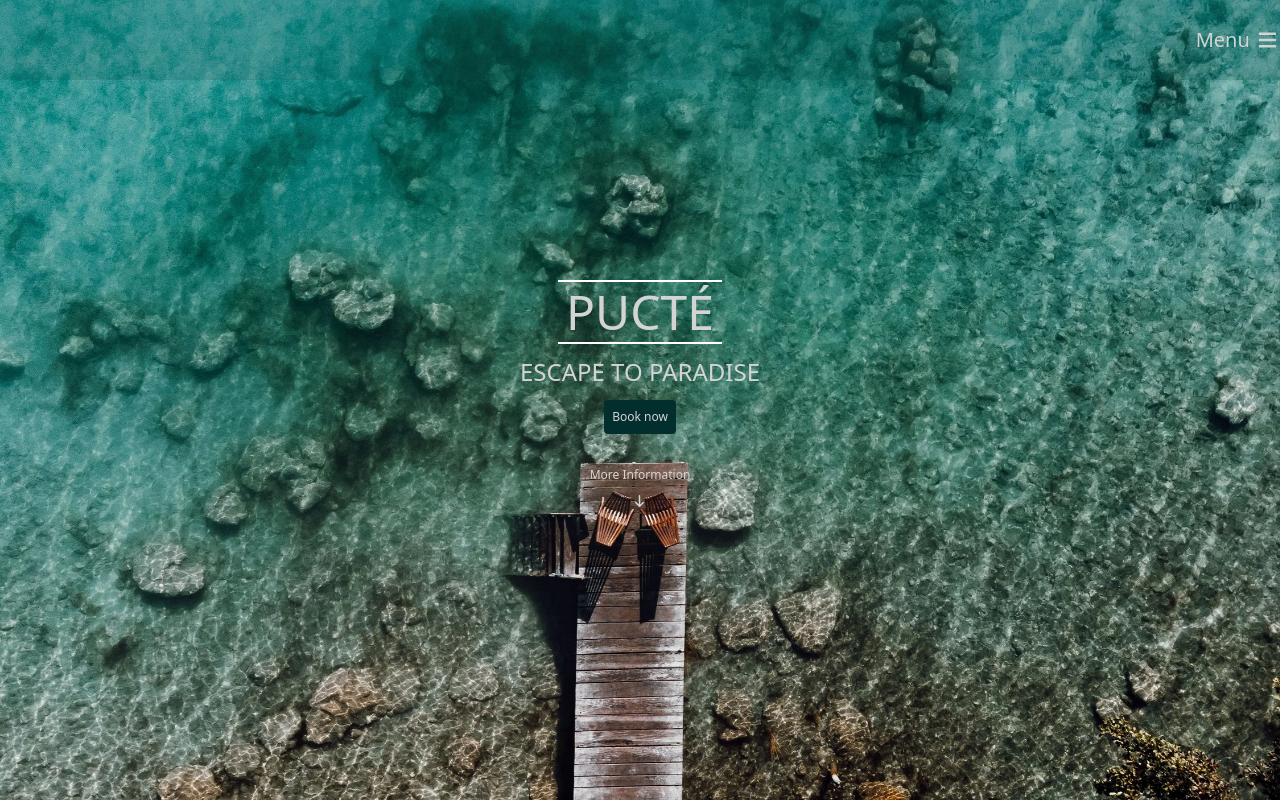
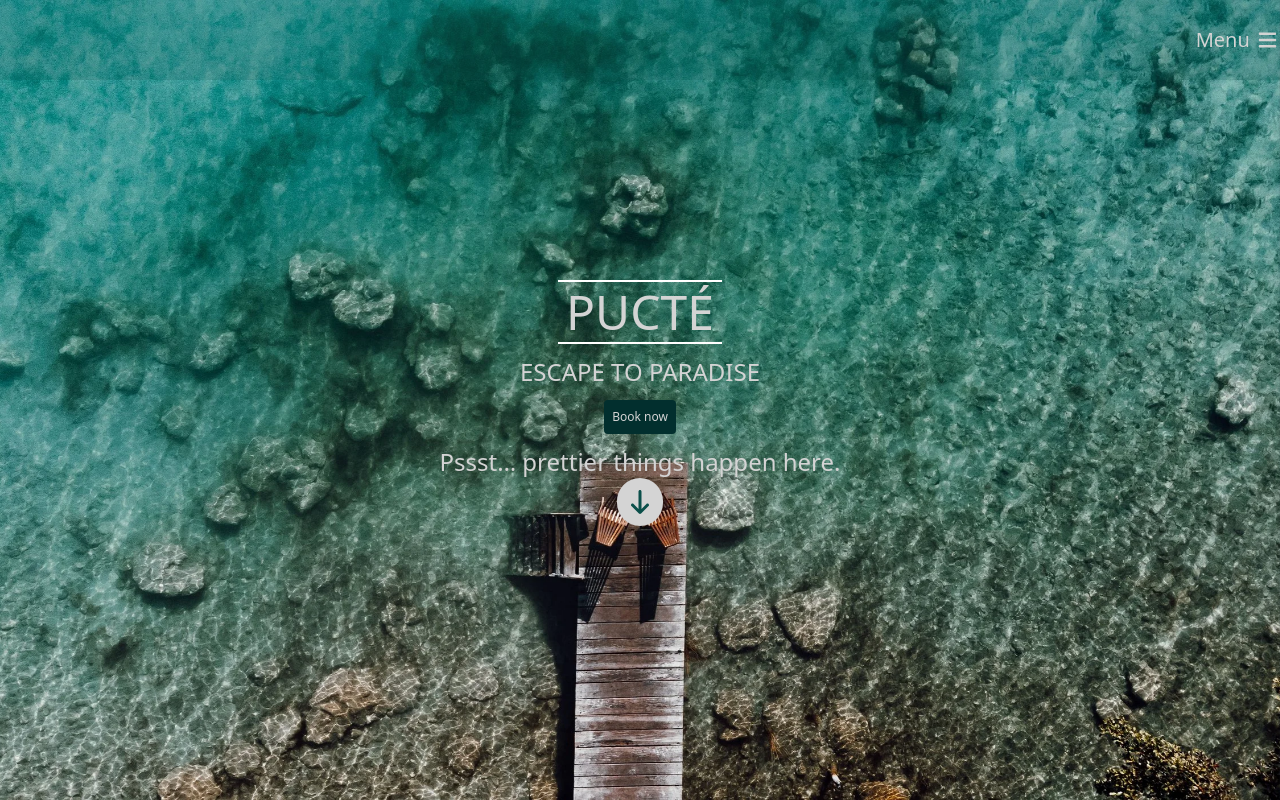
Before and after one commit to Panchita1989/pucte, a React (Vite) app: page / in a window 1280 px wide. Built offline with nearby package versions, Linux system fonts and the light colour scheme.

Commit message:
changed banner

```diff
--- a/src/components/scrollToButton.jsx
+++ b/src/components/scrollToButton.jsx
@@ -9,11 +9,11 @@ export default function ScrollToButton({handleShowMore}){
 
 
     return(
-        <section className='info text-neutral-300 text-center m-5'>
-            <p>More Information</p>
+        <section className='info text-neutral-300 text-2xl text-center '>
+            <p>Pssst… prettier things happen here.</p>
             <Button
                 content={<FontAwesomeIcon icon={faArrowDown} /> }
-                className='p-2 rounded-full hover:bg-neutral-300 hover:text-black'
+                className='p-2 rounded-full bg-neutral-300 text-teal-900 active:bg-teal-950 active:text-neutral-300 xl:hover:bg-teal-950 xl:hover:text-neutral-300'
                 onClick={handleShowMore}/>
         </section>
     )
```
